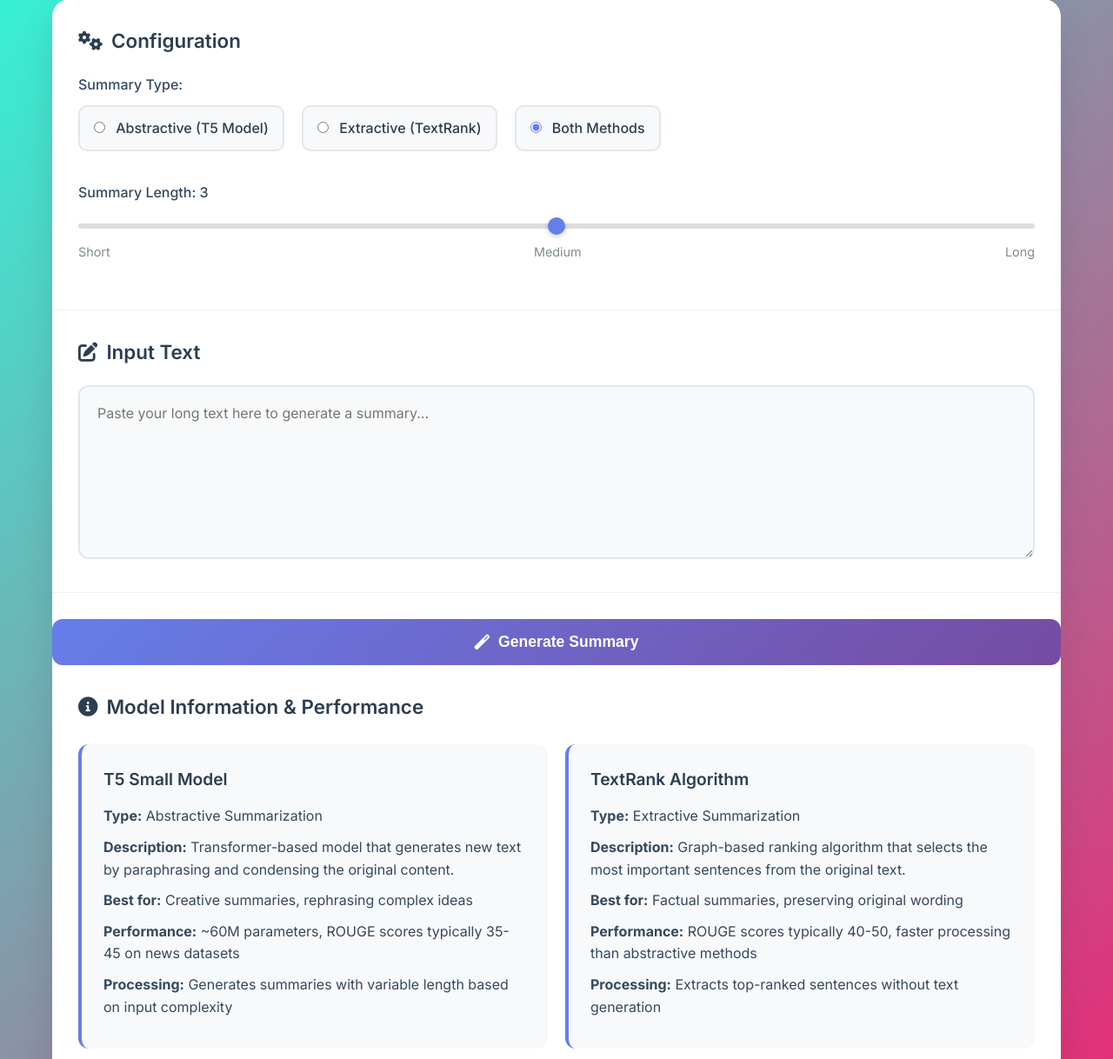
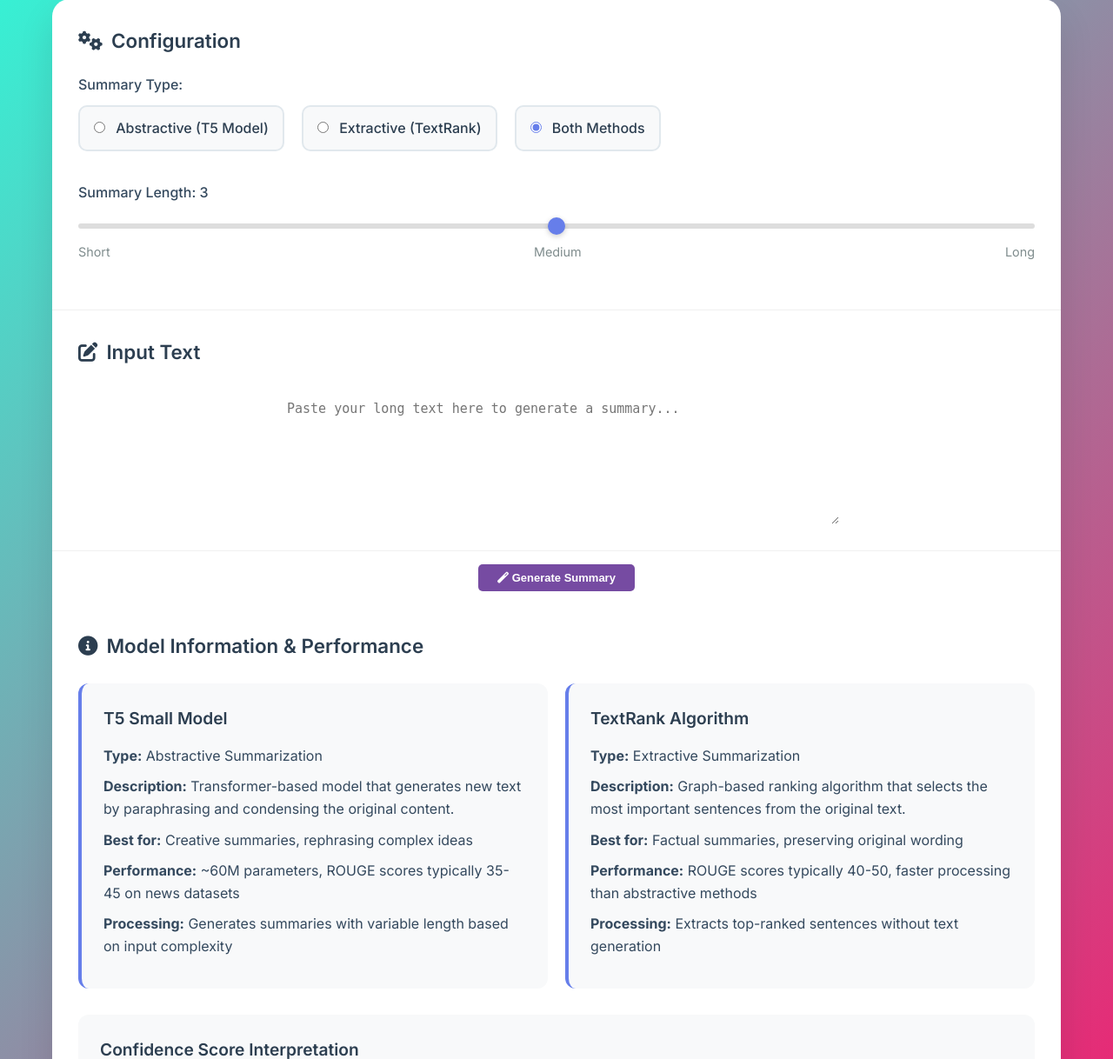
Before and after one commit to Sekharb04/Text-Summarizer, a Flask app: page / in a window 1280 px wide. Shown: the part 163-1381 px from the top of the page at 87% size. Run offline with Flask 3, Linux system fonts and the light colour scheme.

Commit message:
Add extractive TextRank model, confidence scoring, PDF export, UI improvements and README

```diff
--- a/static/style.css
+++ b/static/style.css
@@ -136,16 +136,20 @@ input[type="range"]::-webkit-slider-thumb {
 }
 
 textarea {
-    width: 100%;
-    min-height: 200px;
-    padding: 20px;
-    border: 2px solid #e1e8ed;
-    border-radius: 12px;
-    font-size: 1rem;
-    font-family: inherit;
+    display: block;
+    margin: 0 auto;
+    width: 70%;
+    max-width: 650px;
+    min-height: 160px;
+    padding: 15px;
+    font-size: 15px;
+    color: #000000;
+    background-color: #ffffff;
+    border-radius: 8px;
+    border: none;
+    outline: none;
     resize: vertical;
-    transition: border-color 0.3s ease;
-    background: #f8f9fa;
+    line-height: 1.6;
 }
 
 textarea:focus {
@@ -155,26 +159,22 @@ textarea:focus {
 }
 
 .submit-btn {
-    width: 100%;
-    padding: 16px;
-    background: linear-gradient(135deg, #667eea 0%, #764ba2 100%);
-    color: white;
+     display: block;
+    margin: 15px auto;
+    padding: 8px 22px;      /* smaller padding */
+    font-size: 13px;        /* smaller text */
+    font-weight: bold;
+    color: #ffffff;
+    background-color: #764ba2;
     border: none;
-    border-radius: 12px;
-    font-size: 1.1rem;
-    font-weight: 600;
+    border-radius: 5px;
     cursor: pointer;
-    transition: transform 0.2s ease, box-shadow 0.2s ease;
-    display: flex;
-    align-items: center;
-    justify-content: center;
-    gap: 10px;
-    margin-top: 30px;
+    width: auto;            /* prevents stretching */
 }
 
 .submit-btn:hover {
     transform: translateY(-2px);
-    box-shadow: 0 10px 25px rgba(102, 126, 234, 0.3);
+    box-shadow: 0 10px 25px green;
 }
 
 .results-section {
```
